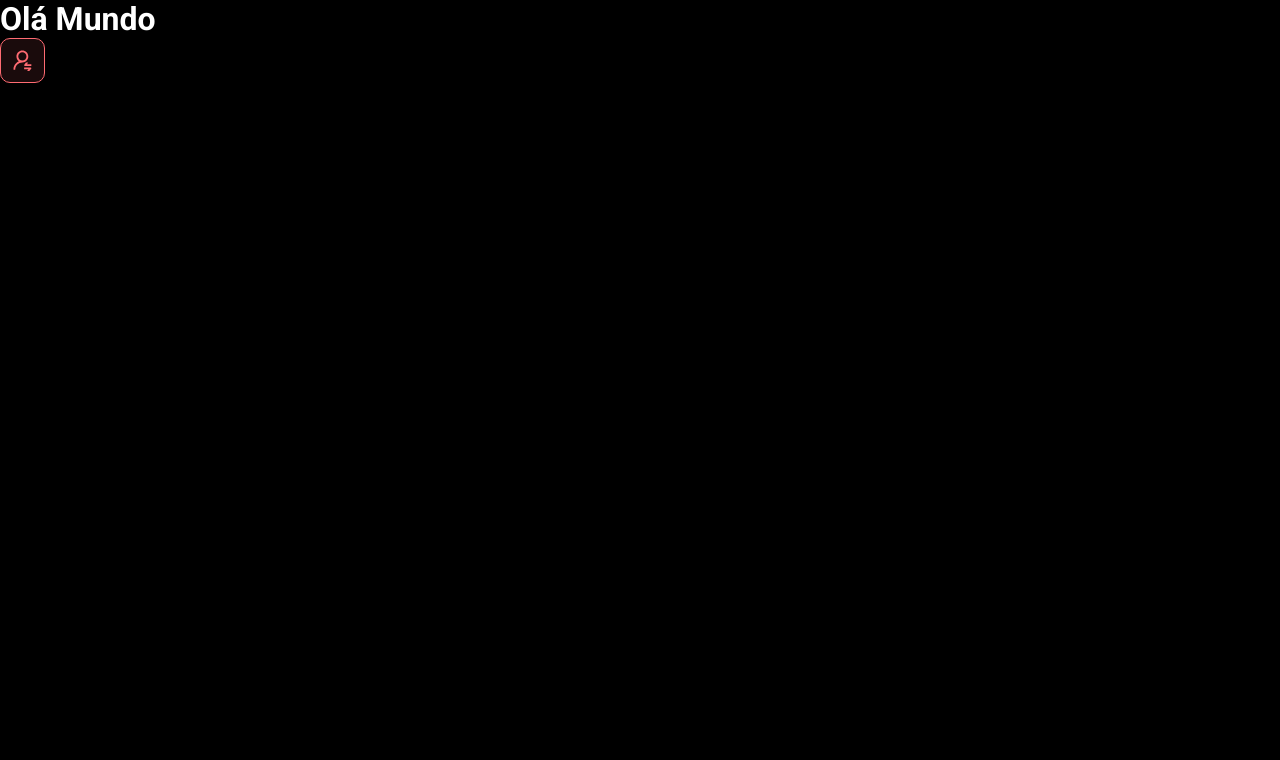
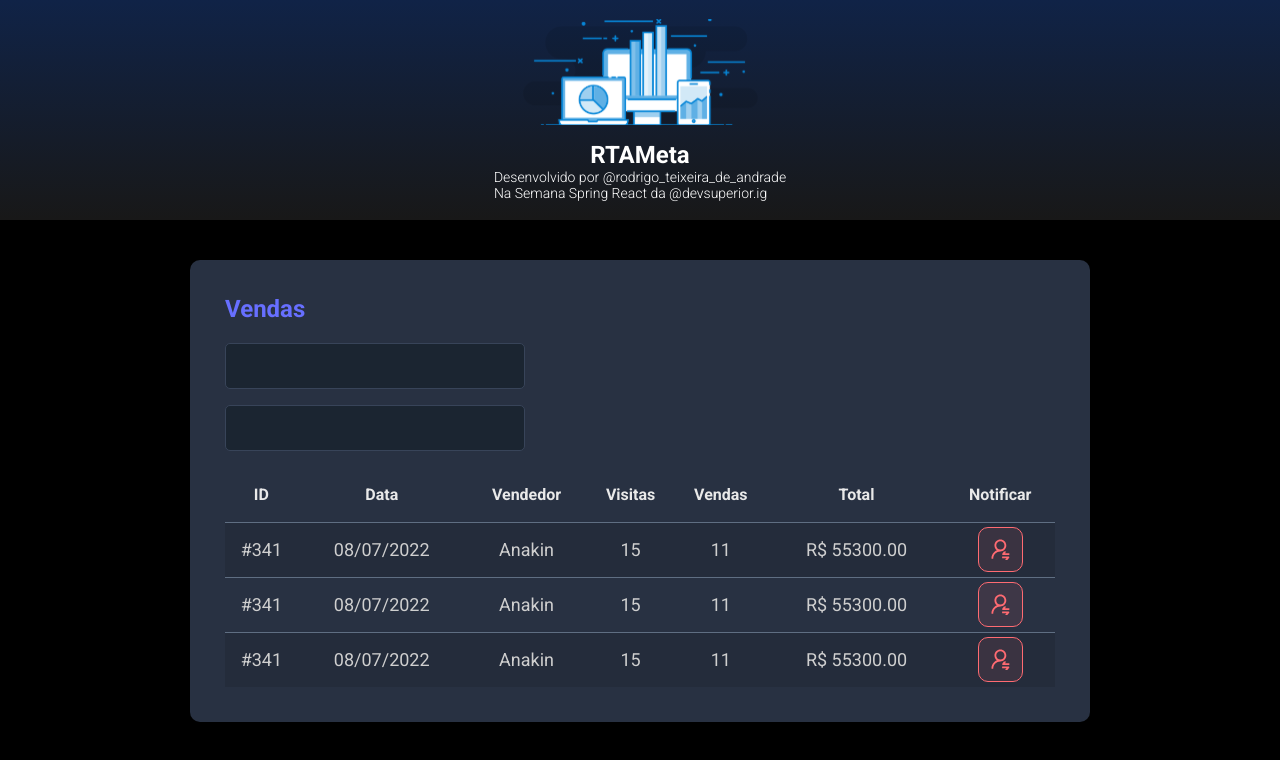
Before and after one commit to RTAcps/rtameta, a React (Vite) app in the folder frontend/: page / in a window 1280 px wide. Shown: the top 760 px of the page. Built offline with nearby package versions, Linux system fonts and the light colour scheme.

Commit message:
Other components

```diff
--- a/frontend/src/App.tsx
+++ b/frontend/src/App.tsx
@@ -1,10 +1,17 @@
-import NotificationButton from './components/NotificationButton';
+import Header from "./components/Header";
+import SalesCard from "./components/SalesCard";
 
 function App() {
   return (
     <>
-      <h1>Olá Mundo</h1>
-      <NotificationButton />
+      <Header />
+      <main>
+        <section id="sales">
+          <div className="rtameta-container">
+            <SalesCard />
+          </div>
+        </section>
+      </main>
     </>
   );
 }
--- /dev/null
+++ b/frontend/src/components/Header/index.tsx
@@ -0,0 +1,29 @@
+import logo from "../../assets/img/logo.svg";
+
+import "./style.css";
+
+function Header() {
+  return (
+    <>
+      <header>
+        <div className="rtameta-logo-container">
+          <img src={logo} alt="DSMeta" />
+          <h1>RTAMeta</h1>
+          <p>
+            Desenvolvido por{" "}
+            <a href="https://www.instagram.com/rodrigo_teixeira_de_andrade/">
+              @rodrigo_teixeira_de_andrade
+            </a>
+            <br />
+            Na Semana Spring React da{" "}
+            <a href="https://www.instagram.com/devsuperior.ig">
+              @devsuperior.ig
+            </a>
+          </p>
+        </div>
+      </header>
+    </>
+  );
+}
+
+export default Header;
--- /dev/null
+++ b/frontend/src/components/Header/style.css
@@ -0,0 +1,27 @@
+header {
+  background: linear-gradient(180deg, #102347 0%, #181818 100%);
+  height: 220px;
+  display: flex;
+  align-items: center;
+  justify-content: center;
+}
+
+.rtameta-logo-container {
+  display: flex;
+  flex-direction: column;
+  align-items: center;
+}
+
+.rtameta-logo-container img {
+  width: 235px;
+}
+
+.rtameta-logo-container h1 {
+  margin-top: 15px;
+  font-size: 24px;
+}
+
+.rtameta-logo-container p {
+  font-size: 14px;
+  font-weight: 300;
+}
--- a/frontend/src/components/NotificationButton/index.tsx
+++ b/frontend/src/components/NotificationButton/index.tsx
@@ -1,11 +1,11 @@
-import icon from "../../assets/img/notification-icon.svg";
+import iconNotification from "../../assets/img/notification-icon.svg";
 
 import "./style.css";
 
 function NotificationButton() {
   return (
     <div className="rtameta-red-btn">
-      <img src={icon} alt="Notificar" />
+      <img src={iconNotification} alt="Notificar" />
     </div>
   );
 }
--- /dev/null
+++ b/frontend/src/components/SalesCard/index.tsx
@@ -0,0 +1,79 @@
+import NotificationButton from "../NotificationButton";
+import "./style.css";
+
+function SalesCard() {
+  return (
+    <>
+      <div className="rtameta-card">
+        <h2 className="rtameta-sales-title">Vendas</h2>
+        <div>
+          <div className="rtameta-form-control-container">
+            <input className="rtameta-form-control" type="text" />
+          </div>
+          <div className="rtameta-form-control-container">
+            <input className="rtameta-form-control" type="text" />
+          </div>
+        </div>
+
+        <div>
+          <table className="rtameta-sales-table">
+            <thead>
+              <tr>
+                <th className="show992">ID</th>
+                <th className="show576">Data</th>
+                <th>Vendedor</th>
+                <th className="show992">Visitas</th>
+                <th className="show992">Vendas</th>
+                <th>Total</th>
+                <th>Notificar</th>
+              </tr>
+            </thead>
+            <tbody>
+              <tr>
+                <td className="show992">#341</td>
+                <td className="show576">08/07/2022</td>
+                <td>Anakin</td>
+                <td className="show992">15</td>
+                <td className="show992">11</td>
+                <td>R$ 55300.00</td>
+                <td>
+                  <div className="rtameta-red-btn-container">
+                    <NotificationButton />
+                  </div>
+                </td>
+              </tr>
+              <tr>
+                <td className="show992">#341</td>
+                <td className="show576">08/07/2022</td>
+                <td>Anakin</td>
+                <td className="show992">15</td>
+                <td className="show992">11</td>
+                <td>R$ 55300.00</td>
+                <td>
+                  <div className="rtameta-red-btn-container">
+                    <NotificationButton />
+                  </div>
+                </td>
+              </tr>
+              <tr>
+                <td className="show992">#341</td>
+                <td className="show576">08/07/2022</td>
+                <td>Anakin</td>
+                <td className="show992">15</td>
+                <td className="show992">11</td>
+                <td>R$ 55300.00</td>
+                <td>
+                  <div className="rtameta-red-btn-container">
+                    <NotificationButton />
+                  </div>
+                </td>
+              </tr>
+            </tbody>
+          </table>
+        </div>
+      </div>
+    </>
+  );
+}
+
+export default SalesCard;
--- /dev/null
+++ b/frontend/src/components/SalesCard/style.css
@@ -0,0 +1,97 @@
+.rtameta-card {
+  background-color: #283142;
+  border-radius: 10px;
+  padding: 30px 10px;
+}
+
+.rtameta-sales-title {
+  color: #676fff;
+  font-size: 24px;
+  margin-bottom: 20px;
+}
+
+.rtameta-form-control-container {
+  margin-bottom: 16px;
+  max-width: 300px;
+}
+
+.rtameta-form-control {
+  width: 100%;
+  height: 46px;
+  background-color: #1b2531;
+  border: 1px solid #384459;
+  border-radius: 5px;
+  color: #9aaabe;
+  padding: 0 20px;
+  font-size: 18px;
+}
+
+.rtameta-sales-table {
+  width: 100%;
+  border-spacing: 0;
+  border-collapse: collapse;
+}
+
+.rtameta-sales-table thead {
+  height: 55px;
+  font-size: 16px;
+  color: #e9e9e9;
+  font-weight: 700;
+}
+
+.rtameta-sales-table tbody {
+  font-size: 14px;
+  font-weight: 400;
+  color: #cfcfcf;
+  text-align: center;
+}
+
+.rtameta-sales-table tbody tr {
+  height: 74px;
+  border-top: 1px solid #5f6e82;
+}
+
+.rtameta-sales-table tbody tr:hover > td {
+  background-color: #384459;
+}
+
+.rtameta-sales-table tbody tr:nth-child(odd) {
+  background-color: #242c3b;
+}
+
+.rtameta-red-btn-container {
+  display: flex;
+  justify-content: center;
+}
+
+.show576 {
+  display: none;
+}
+
+.show992 {
+  display: none;
+}
+
+@media (min-width: 576px) {
+  .show576 {
+    display: table-cell;
+  }
+
+  .rtameta-card {
+    padding: 35px;
+  }
+
+  .rtameta-sales-table tbody tr {
+    height: 55px;
+  }
+
+  .rtameta-sales-table tbody {
+    font-size: 18px;
+  }
+}
+
+@media (min-width: 992px) {
+  .show992 {
+    display: table-cell;
+  }
+}
--- a/frontend/src/index.css
+++ b/frontend/src/index.css
@@ -19,3 +19,13 @@
   color: unset;
   text-decoration: none;
 }
+
+.rtameta-container {
+  width: 100%;
+  max-width: 900px;
+  margin: 0 auto;
+}
+
+#sales {
+  padding: 40px 10px;
+}
```
Also changed, not shown: frontend/src/assets/img/logo.svg (added).
